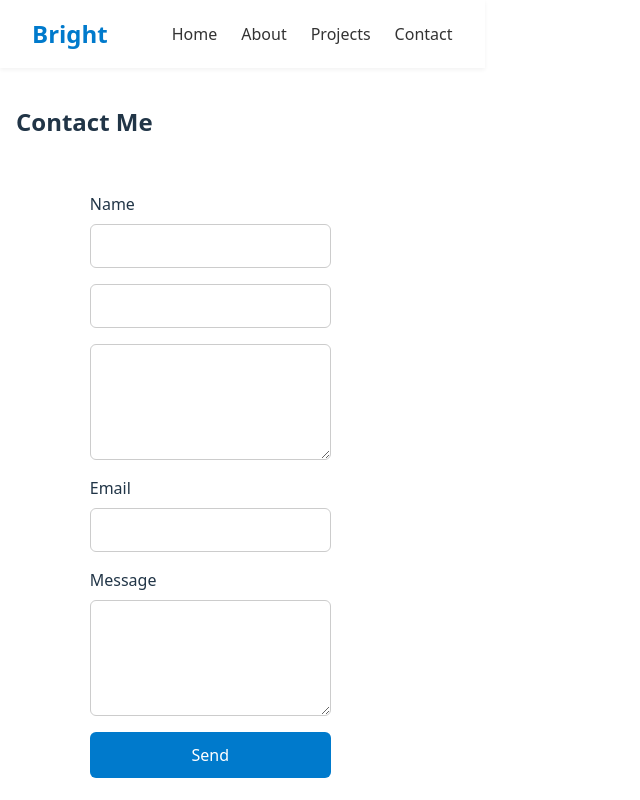
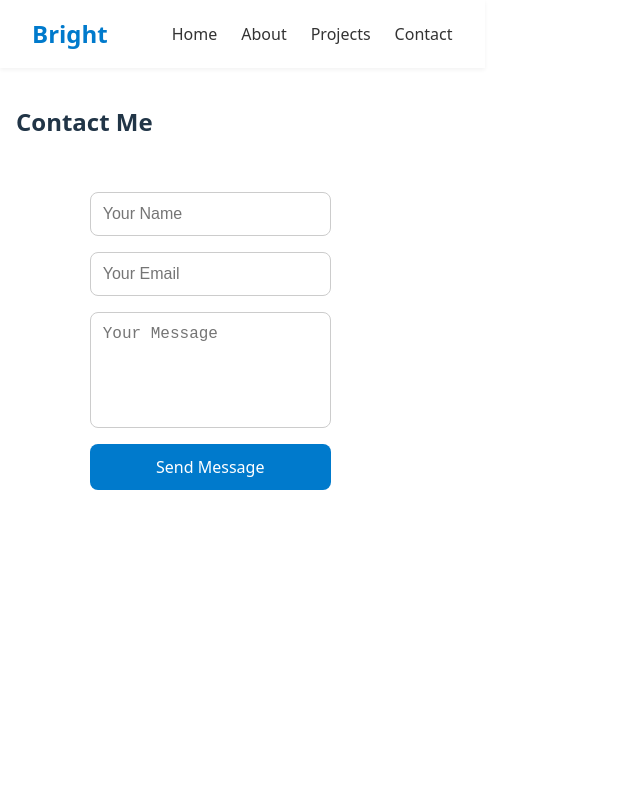
Before and after one commit to Bright8k/Portfolio, a React (Vite) app in the folder my-portfolio/: page /contact in a window 1280 px wide. Shown: the top 800 px of the page, without its empty margins (0-640 px from the left). Built offline with nearby package versions, Linux system fonts and the light colour scheme.

Commit message:
Additions to pages and added pdf

```diff
--- a/my-portfolio/src/pages/About.tsx
+++ b/my-portfolio/src/pages/About.tsx
@@ -21,6 +21,18 @@ const About: React.FC = () => (
     <AboutSection>
       <h2>About Me</h2>
       <p>I'm passionate about web development, design, and making things work beautifully across all devices. I enjoy learning new tech and building projects that help people solve real problems.</p>
+      <h3>Skills</h3>
+      <ul>
+        <li>JavaScript, TypeScript</li>
+        <li>React, Redux</li>
+        <li>Node.js, Express</li>
+        <li>HTML, CSS, SASS</li>
+        <li>Responsive Design</li>
+        <li>Git, GitHub</li>
+        <li>UI/UX Design</li>
+      </ul>
+        <h3>Interests</h3>
+        <p>In my free time, I love exploring new technologies, and sharing knowledge with my peers in the community. I'm also a big fan of Basketball and playing guitar.</p>
     </AboutSection>
   </PageWrapper>
 );
--- a/my-portfolio/src/pages/Contact.tsx
+++ b/my-portfolio/src/pages/Contact.tsx
@@ -1,25 +1,23 @@
-import React, { useState } from 'react';
+// src/pages/Contact.tsx
+import React from 'react';
 import styled from 'styled-components';
+import { motion } from 'framer-motion';
 import { PageWrapper } from '../styles/GlobalStyles';
 
-const ContactForm = styled.form`
+const Form = styled(motion.form)`
   max-width: 600px;
   margin: 2rem auto;
   display: flex;
   flex-direction: column;
-
-  label {
-    margin-bottom: 0.5rem;
-    font-weight: 500;
-  }
+  gap: 1rem;
 
   input,
   textarea {
     padding: 0.75rem;
-    margin-bottom: 1rem;
+    font-size: 1rem;
+    border-radius: 8px;
     border: 1px solid #ccc;
-    border-radius: 6px;
-    font-size: 1rem;
+    resize: none;
   }
 
   button {
@@ -28,49 +26,47 @@ const ContactForm = styled.form`
     background-color: #007acc;
     color: white;
     border: none;
-    border-radius: 6px;
+    border-radius: 8px;
     cursor: pointer;
+    transition: background-color 0.3s ease;
+
+    &:hover {
+      background-color: #005fa3;
+    }
   }
 `;
 
 const Contact: React.FC = () => {
-  const [form, setForm] = useState({ name: '', email: '', message: '' });
-
   return (
     <PageWrapper>
-      <h2>Contact Me</h2>
-      <ContactForm onSubmit={(e) => e.preventDefault()}>
-        <label htmlFor="name">Name</label>
-        <input onChange={(e) => setForm({ ...form, name: e.target.value })}
-          required
+      <motion.h2
+        initial={{ opacity: 0, y: -10 }}
+        animate={{ opacity: 1, y: 0 }}
+        transition={{ duration: 0.5 }}
+      >
+        Contact Me
+      </motion.h2>
 
-          id="name"
-          type="text"
-        />
-        <input onChange={(e) => setForm({ ...form, email: e.target.value })}
-          required
-
-          id="email"
-          type="email"
-        />
-        <textarea
-          id="message"
-          rows={5}
-          value={form.message}
-          onChange={(e) => setForm({ ...form, message: e.target.value })}
-          required
-        />
-
-
-
-        <label htmlFor="email">Email</label>
-        <input id="email" type="email" required />
-
-        <label htmlFor="message">Message</label>
-        <textarea id="message" rows={5} required />
-
-        <button type="submit">Send</button>
-      </ContactForm>
+      <Form
+        initial={{ opacity: 0, y: 30 }}
+        animate={{ opacity: 1, y: 0 }}
+        transition={{ duration: 0.6, delay: 0.2 }}
+        onSubmit={(e) => {
+          e.preventDefault();
+          alert('Message sent!');
+        }}
+      >
+        <input type="text" placeholder="Your Name" required />
+        <input type="email" placeholder="Your Email" required />
+        <textarea rows={5} placeholder="Your Message" required />
+        <motion.button
+          whileHover={{ scale: 1.05 }}
+          whileTap={{ scale: 0.95 }}
+          type="submit"
+        >
+          Send Message
+        </motion.button>
+      </Form>
     </PageWrapper>
   );
 };
--- a/my-portfolio/src/pages/Projects.tsx
+++ b/my-portfolio/src/pages/Projects.tsx
@@ -1,7 +1,10 @@
 import React from 'react';
 import styled from 'styled-components';
 import { PageWrapper } from '../styles/GlobalStyles';
-
+import MusicHubReport from '../assets/MusicHub_ Final Group Project Report and Prototype.pdf';
+import project1Img from '../assets/react.svg';
+import project2Img from '../assets/react.svg';
+import project3Img from '../assets/react.svg';
 const ProjectsGrid = styled.div`
   display: grid;
   grid-template-columns: repeat(auto-fit, minmax(280px, 1fr));
@@ -30,16 +33,19 @@ const Projects: React.FC = () => (
     <h2>Projects</h2>
     <ProjectsGrid>
       <ProjectCard>
+      <img src={project1Img} alt="Project 1" />
         <h3>Project 1</h3>
         <p>Description of the first project.</p>
-        <a href="#">View Project</a>
+        <a href="https://github.com/Sithsdoc/Adventour-App">View Project</a>
       </ProjectCard>
       <ProjectCard>
+      <img src={project2Img} alt="Project 2" />
         <h3>Project 2</h3>
         <p>Description of the second project.</p>
-        <a href="#">View Project</a>
+        <a href={MusicHubReport} target="_blank" rel="noopener noreferrer">View Project</a>
       </ProjectCard>
       <ProjectCard>
+      <img src={project3Img} alt="Project 3" />
         <h3>Project 3</h3>
         <p>Description of the third project.</p>
         <a href="#">View Project</a>
```
Also changed, not shown: 1 other file (tests, documents, lock files or other folders).
